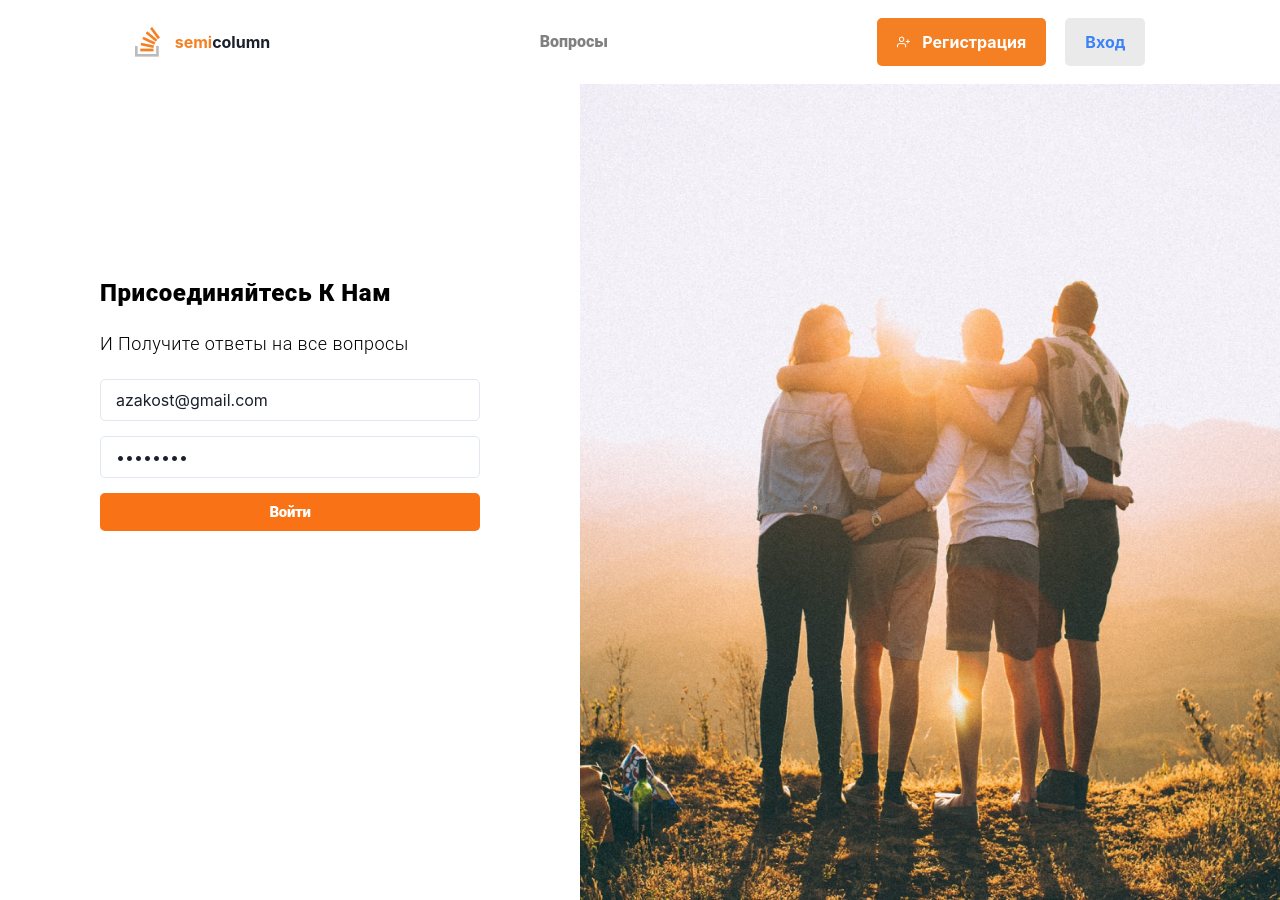
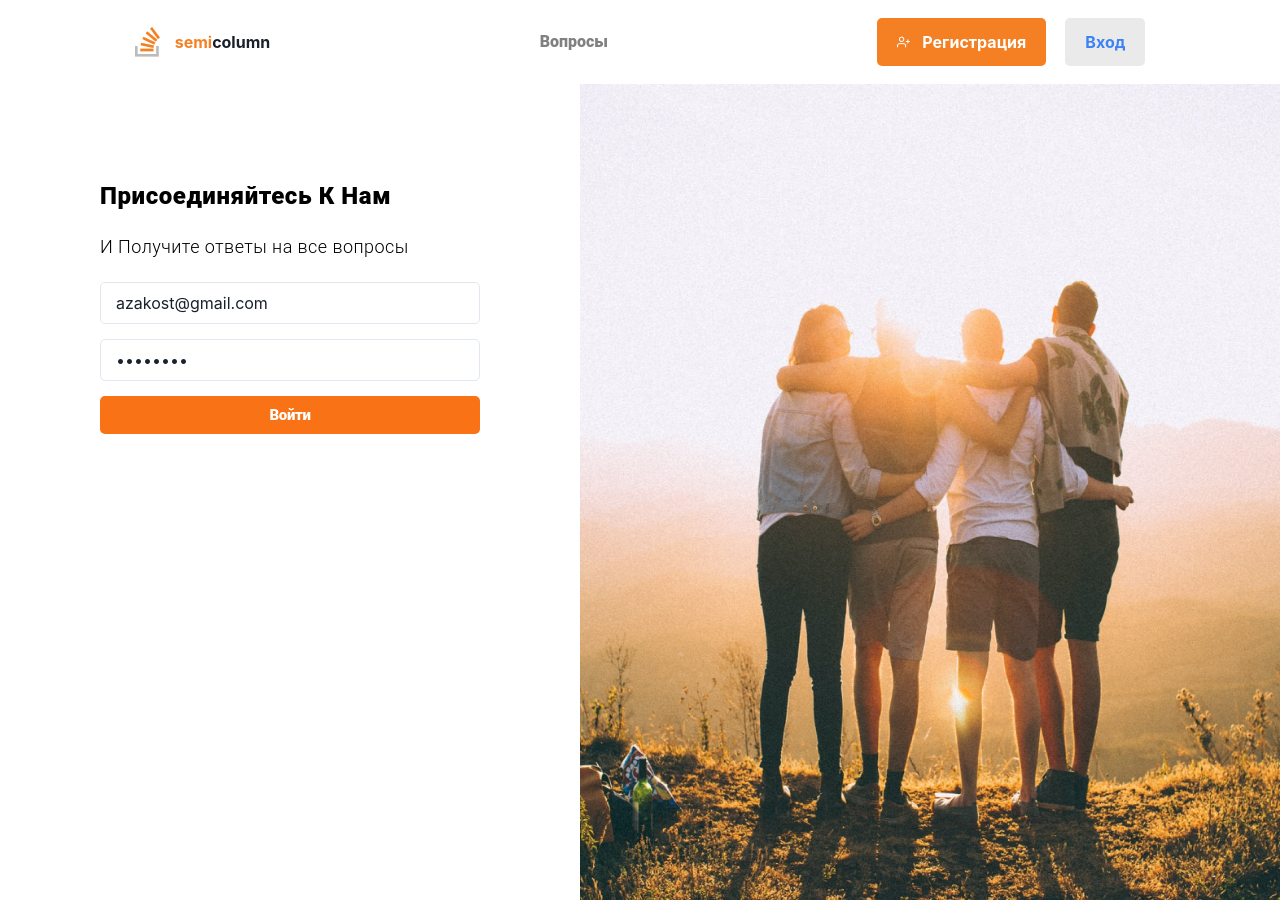
Before and after one commit to cofeek-codes/year3half2, a React (Vite) app in the folder kp/project/: page /auth/login in a window 1280 px wide. Built offline with nearby package versions, Linux system fonts and the light colour scheme.

Commit message:
more adaptive

```diff
--- a/kp/project/src/components/Auth/LoginForm.tsx
+++ b/kp/project/src/components/Auth/LoginForm.tsx
@@ -2,7 +2,7 @@ import { Link } from "react-router-dom"
 import AuthFromTitle from "./AuthFromTitle"
 
 const LoginForm = () => {
-   return <div className="w-[580px] h-[785px] px-[100px] py-[193px] flex-col justify-start items-start gap-5 inline-flex">
+   return <div className="w-[580px] h-[785px] px-[100px] py-[96px] flex-col justify-start items-start gap-5 inline-flex">
       <AuthFromTitle />
       <form className="flex-col justify-start items-start gap-[15px] flex">
          <input className="border h-[42px] pl-[15px] w-[380px] rounded-[5px] border-solid border-[#eaeaea];" defaultValue={'azakost@gmail.com'} placeholder="Email" type="email" />
--- a/kp/project/src/components/Auth/RegisterForm.tsx
+++ b/kp/project/src/components/Auth/RegisterForm.tsx
@@ -2,7 +2,7 @@ import { Link } from "react-router-dom"
 import AuthFromTitle from "./AuthFromTitle"
 
 const RegisterForm = () => {
-   return <div className="w-[580px] h-[785px] px-[100px] py-[193px] flex-col justify-start items-start gap-5 inline-flex">
+   return <div className="w-[580px] h-[785px] px-[100px] py-[96px] flex-col justify-start items-start gap-5 inline-flex">
       <AuthFromTitle />
       <form className="flex-col justify-start items-start gap-[15px] flex">
          <input className="border h-[42px] pl-[15px] w-[380px] rounded-[5px] border-solid border-[#eaeaea];" defaultValue={'azakost'} placeholder="Username" type="text" />
--- a/kp/project/src/components/Header/Logo.tsx
+++ b/kp/project/src/components/Header/Logo.tsx
@@ -1,14 +1,16 @@
+import { Link } from "react-router-dom";
+
 const Logo = () => {
    return (
-    <>
       <div className="header__logo">
          <img alt="logo" src="/src/assets/icon.png" />
+         <Link to={'/'}>
             <h1>
                <span>semi</span>
                <span>column</span>
             </h1>
+         </Link>
       </div>
-    </>
    );
 };
 
```
Lines whose indentation alone changed are shown as unchanged.
